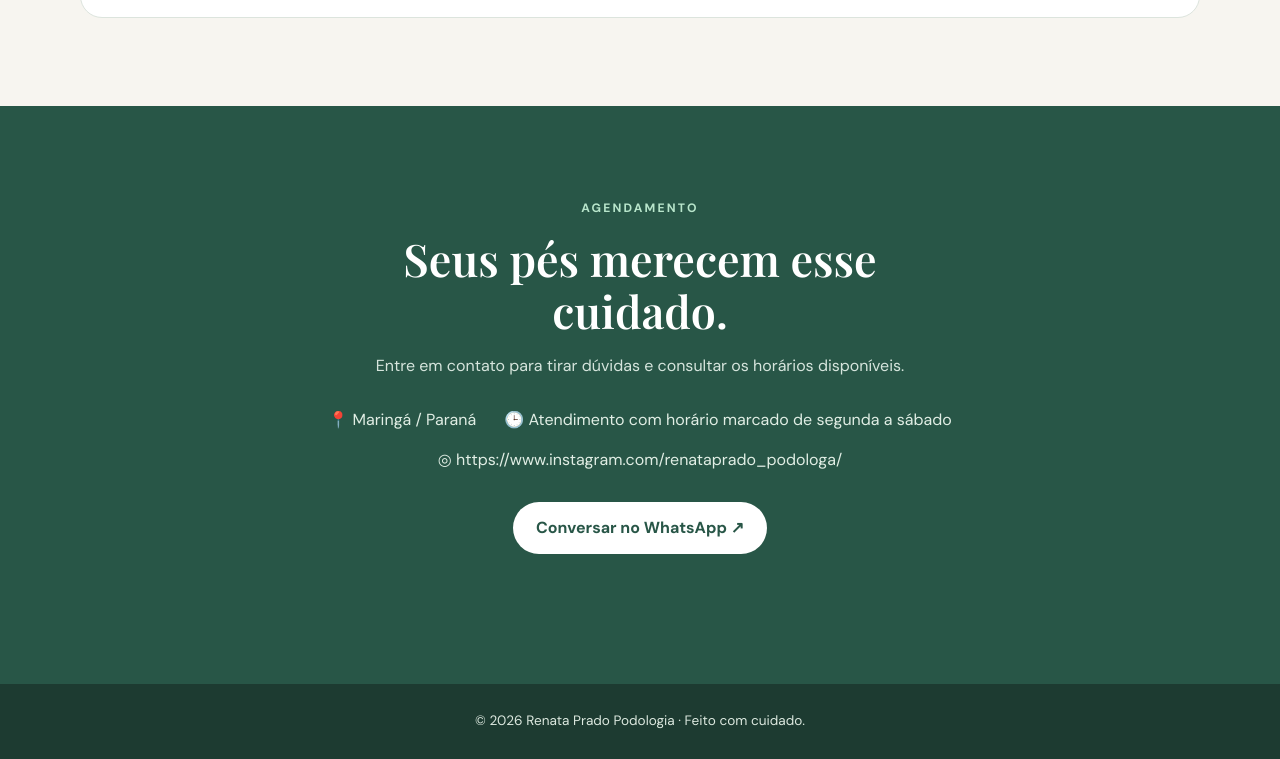
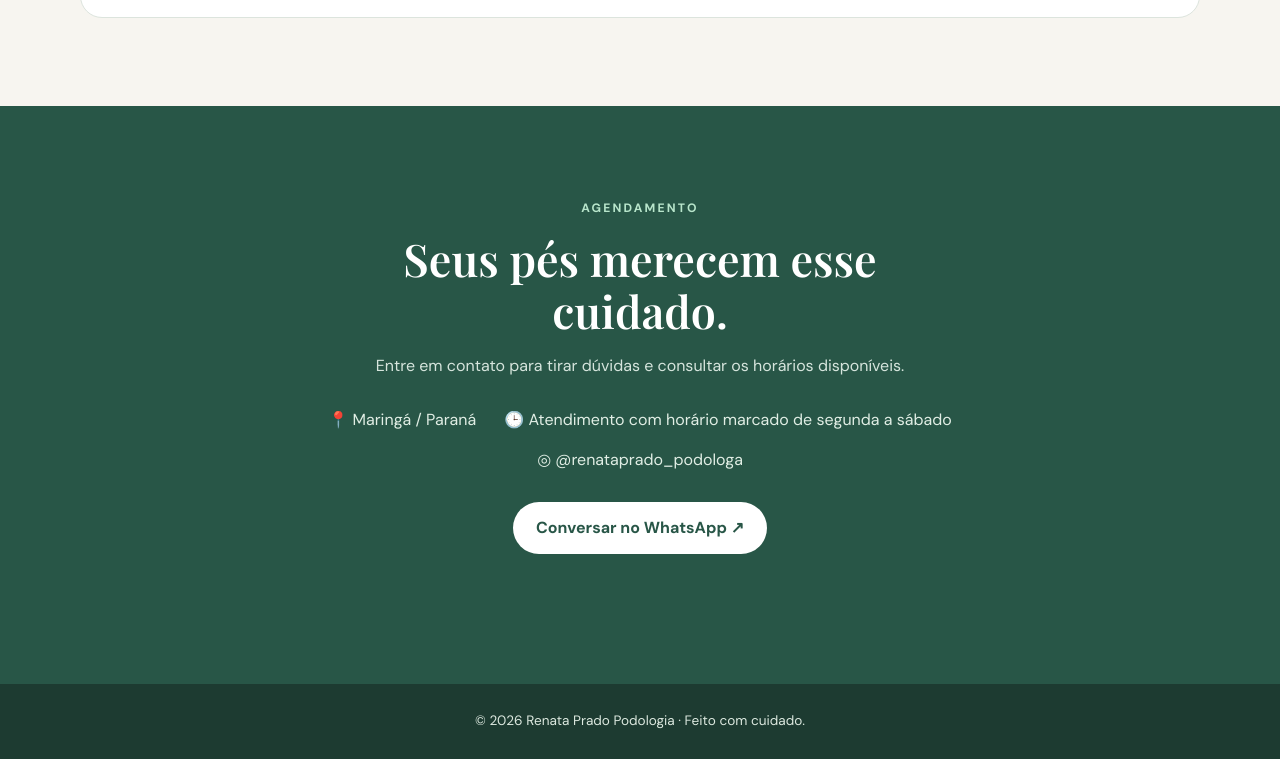
Before and after one commit to asvideoprodutora/renatapradopodologa, a plain HTML site: page index.html in a window 1280 px wide. Shown: the part 3588-4347 px from the top of the page. Drawn offline with nearby package versions, Linux system fonts and the light colour scheme.

Commit message:
instagram linl

```diff
--- a/index.html
+++ b/index.html
@@ -58,7 +58,13 @@
     document.getElementById('nome-profissional').textContent = CONFIG.nome;
     document.getElementById('endereco').textContent = '📍 ' + CONFIG.endereco;
     document.getElementById('horario').textContent = '🕒 ' + CONFIG.horario;
-    document.getElementById('instagram').textContent = '◎ ' + CONFIG.instagram;
+    const instagram = document.getElementById('instagram');
+    const linkInstagram = document.createElement('a');
+    linkInstagram.href = CONFIG.instagram;
+    linkInstagram.textContent = '◎ @renataprado_podologa';
+    linkInstagram.target = '_blank';
+    linkInstagram.rel = 'noopener noreferrer';
+    instagram.replaceChildren(linkInstagram);
     const telefone = CONFIG.whatsapp.replace(/\D/g,'');
     document.querySelectorAll('[data-whatsapp]').forEach(a=>{
       if(telefone.length>=12){a.href='https://wa.me/'+telefone+'?text='+encodeURIComponent(CONFIG.mensagem);a.target='_blank';a.rel='noopener noreferrer'}
```
